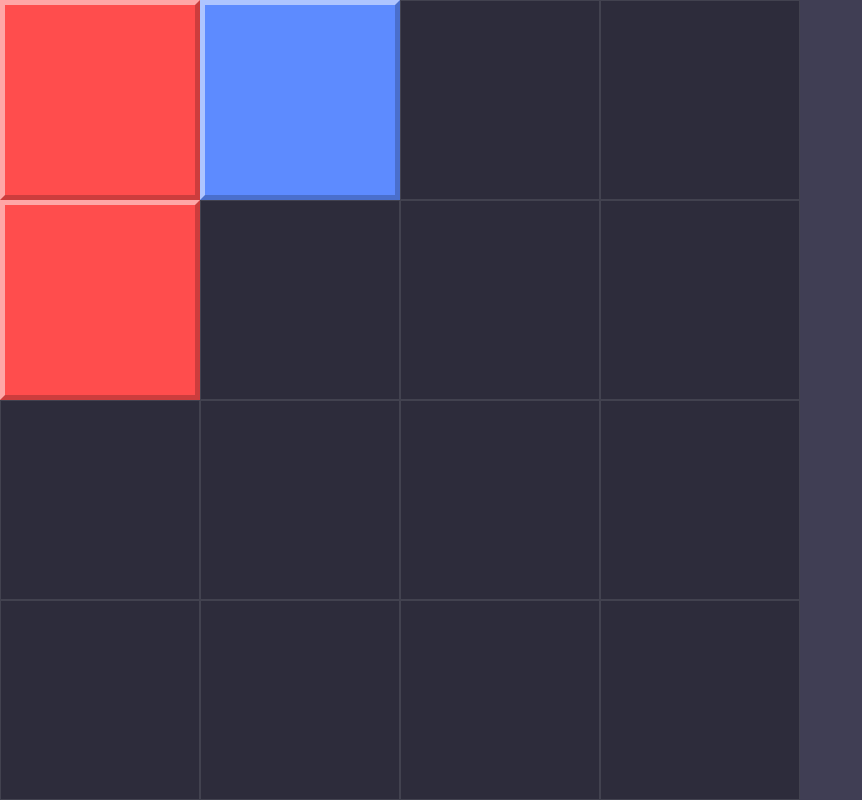
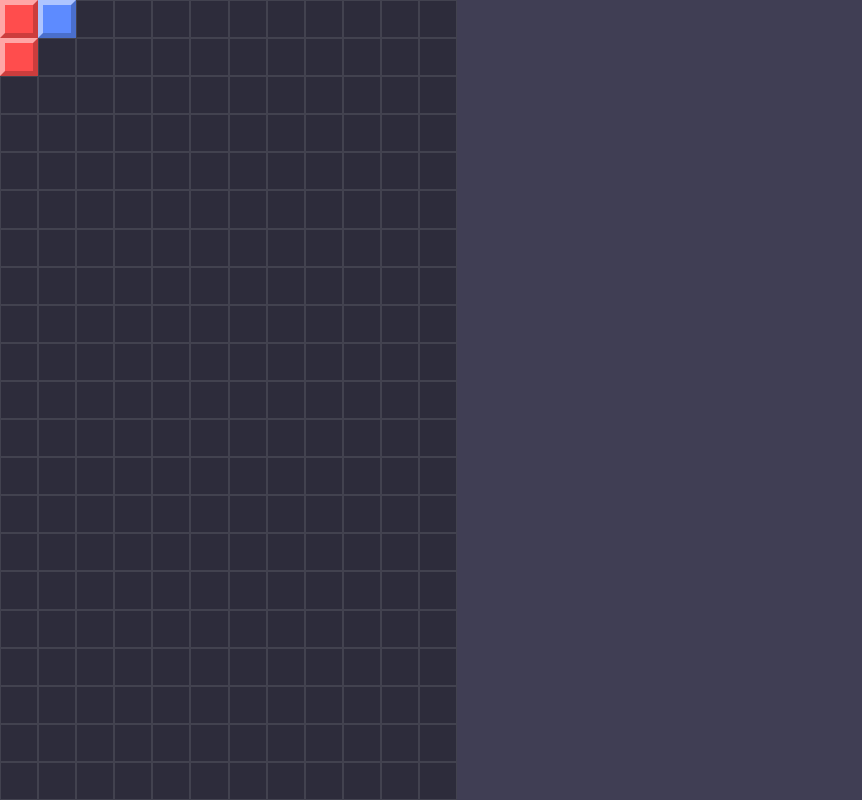
Before and after one commit to iobuhov/tetris-mobx, a React (Vite) app: page / in a window 1280 px wide. Shown: the whole page, without its empty margins (0-862 px from the left). Built offline with nearby package versions, Linux system fonts and the light colour scheme.

Commit message:
style: change game size

```diff
--- a/src/game/game.style.css
+++ b/src/game/game.style.css
@@ -1,6 +1,6 @@
 :root {
-  --area-columns: 4;
-  --area-rows: 4;
+  --area-columns: 12;
+  --area-rows: 21;
   --stats-min: 200px;
   --stats-max: 300px;
   --area-width: max(240px, 100vw - var(--stats-min));
@@ -72,7 +72,9 @@ body {
 
 .area-cell {
   border: 1px solid var(--area-cell-border-color);
-  animation: flicker 300ms ease-in;
+  animation: changed 300ms ease-in;
+  color: var(--game-area-bg);
+  background-color: currentColor;
 }
 
 .area-cell.element {
@@ -114,7 +116,7 @@ body {
 
 @keyframes changed {
   from {
-    filter: invert(50%)
+    filter: invert(75%)
   }
 
   to {
--- a/src/game/sandbox.jsx
+++ b/src/game/sandbox.jsx
@@ -23,7 +23,9 @@ const GameArea = observer(({ renderer }) => (
 ))
 
 function createGame() {
-    const cbox = new CompositeBox(4, 4);
+    const width = 12;
+    const height = 21;
+    const cbox = new CompositeBox(width, height);
 
     const box1 = new Box(new RXPoint(0, 0));
     box1.setPoints([new RXPoint(0, 0, { fill: "red" }), new RXPoint(0, 1, { fill: "red" })])
@@ -34,8 +36,15 @@ function createGame() {
     cbox.addBox(box1);
     cbox.addBox(box2);
 
-    const renderer = new Renderer(4, 4, cbox);
+    const renderer = new Renderer(width, height, cbox);
     const game = new Game(renderer);
+
+    Object.assign(globalThis, {
+        cbox,
+        box1,
+        box2,
+        RXPoint
+    })
 
     return game;
 }
```
